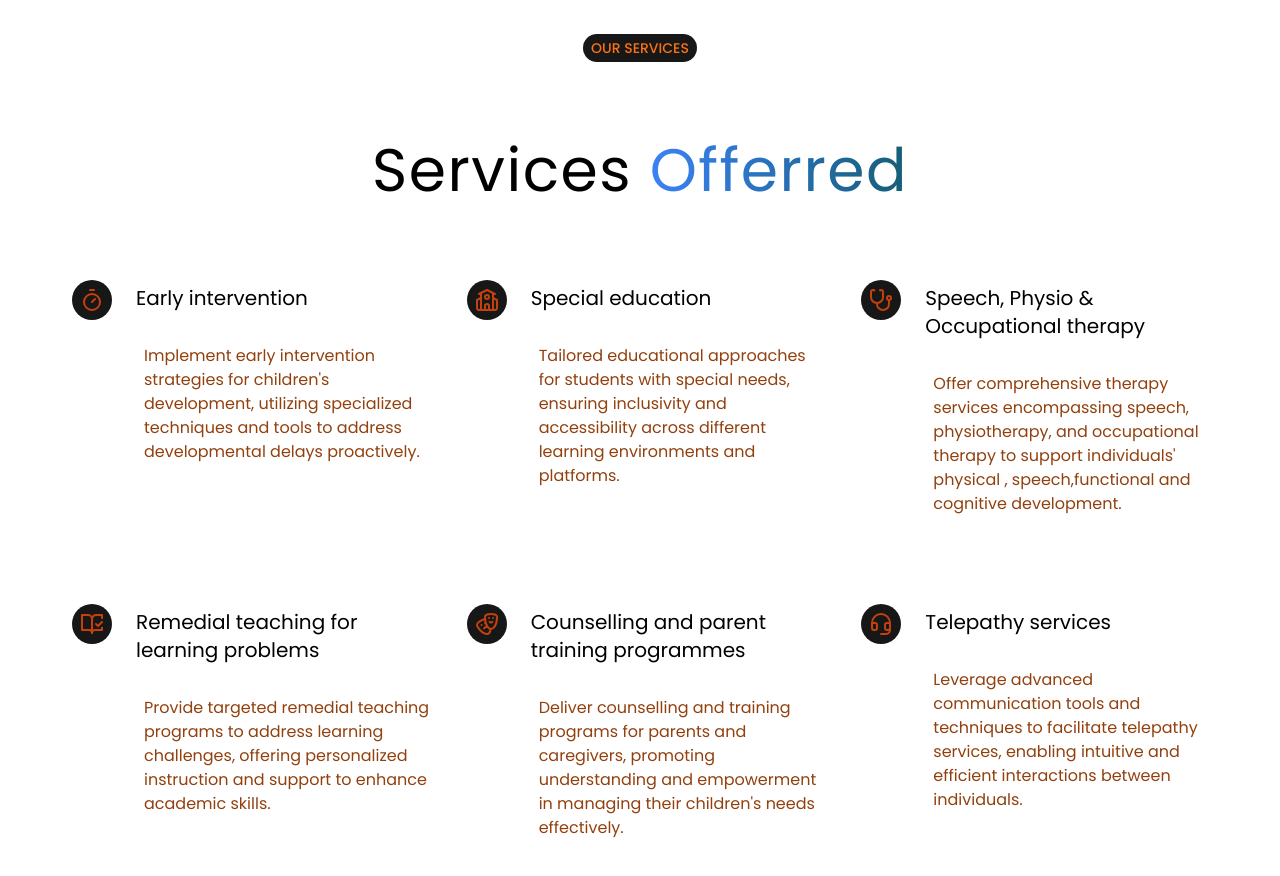
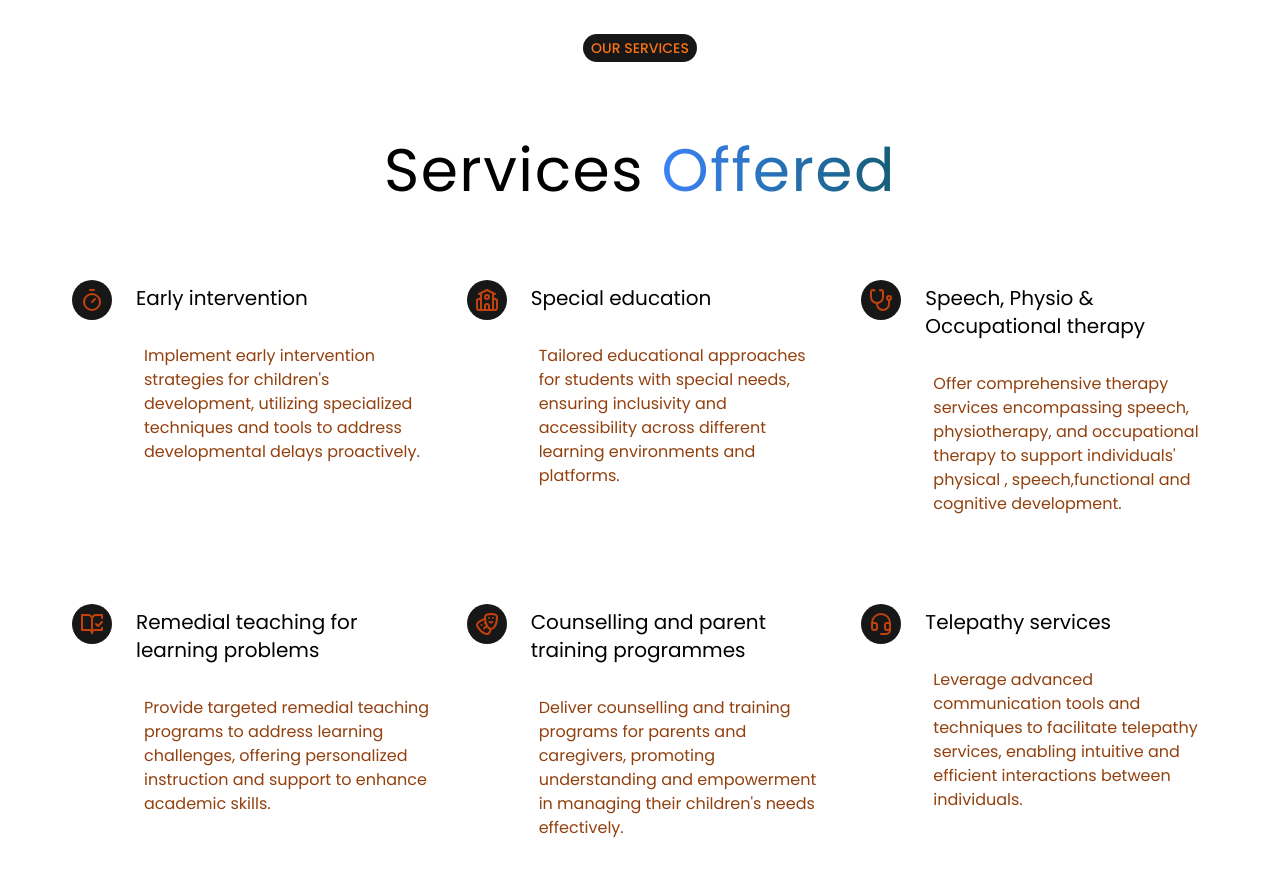
Before and after one commit to njrgourav11/JIRDS, a React (Vite) app: page / in a window 1280 px wide. Shown: the part 1360-2236 px from the top of the page. Built offline with nearby package versions, Linux system fonts and the light colour scheme.

Commit message:
Update FeatureSection.jsx

```diff
--- a/src/components/FeatureSection.jsx
+++ b/src/components/FeatureSection.jsx
@@ -11,7 +11,7 @@ const FeatureSection = () => {
         <h2 className="text-3xl sm:text-5xl lg:text-6xl mt-10 lg:mt-20 tracking-wide">
           Services {" "}
           <span className="bg-gradient-to-r from-blue-500 to-cyan-800 text-transparent bg-clip-text">
-            Offerred
+            Offered
           </span>
         </h2>
       </div>
```
